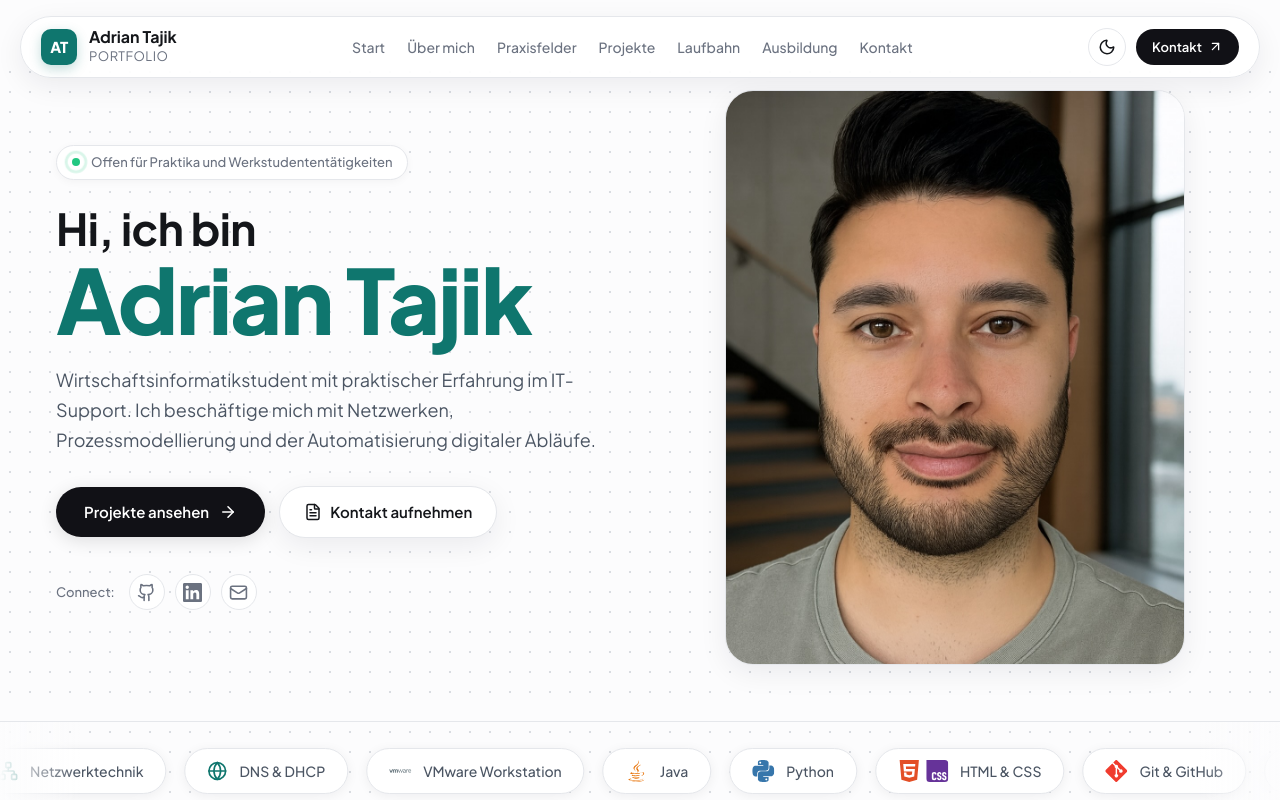
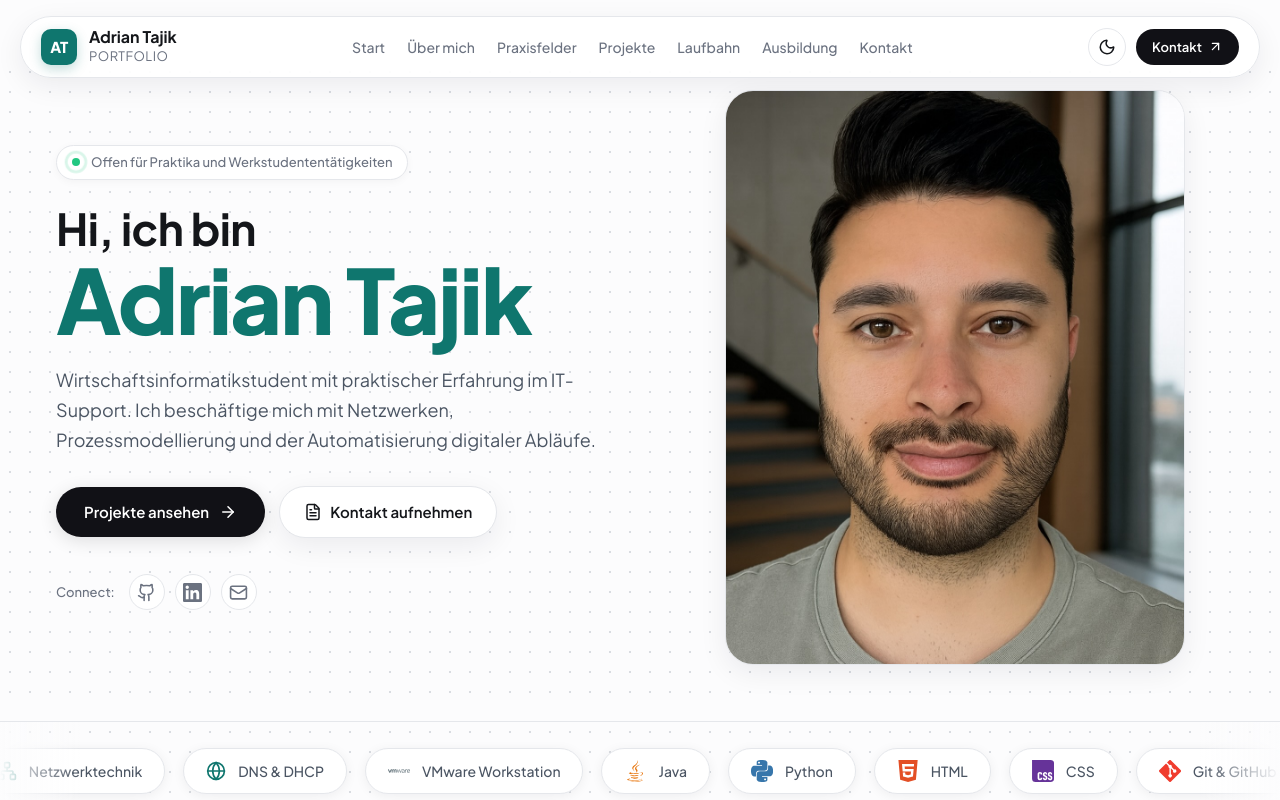
Before and after one commit to Adrian-Ta/Portfolio, a React (Vite) app: page / in a window 1280 px wide. Shown: the top 800 px of the page. Built offline with nearby package versions, Linux system fonts and the light colour scheme.

Commit message:
Technologieband: HTML, CSS, SAP Signavio, Camunda und Power BI einzeln, Power Query entfernt
Co-Authored-By: Claude Opus 5.5 <noreply@anthropic.com>

```diff
--- a/src/App.css
+++ b/src/App.css
@@ -628,7 +628,6 @@
 .marquee-pill-icon {
   display: flex;
   align-items: center;
-  gap: 6px;
 }
 
 /* Symbole ohne Firmenlogo (z. B. BPMN) in der Akzentfarbe */
--- a/src/components/TechMarquee.tsx
+++ b/src/components/TechMarquee.tsx
@@ -34,17 +34,14 @@ const techIcons: Record<TechItem['icon'], React.ReactNode> = {
   globe: <Globe size={20} />,
 };
 
-/** Firmenlogo(s) in Markenfarbe; ohne Logo ein einfaches Symbol in der Akzentfarbe. */
+/** Firmenlogo in Markenfarbe; ohne Logo ein einfaches Symbol in der Akzentfarbe. */
 const TechIcon: React.FC<{ item: TechItem }> = ({ item }) => {
-  const keys = item.logo === undefined ? [] : [item.logo].flat();
-  const logos = keys.map((key) => techLogos[key]).filter((logo) => logo !== undefined);
-  if (logos.length === 0) return <span className="marquee-pill-icon marquee-pill-icon--plain">{techIcons[item.icon]}</span>;
+  const logo = item.logo ? techLogos[item.logo] : undefined;
+  if (!logo) return <span className="marquee-pill-icon marquee-pill-icon--plain">{techIcons[item.icon]}</span>;
 
   return (
     <span className="marquee-pill-icon">
-      {logos.map((logo) => (
       <svg
-          key={logo.path}
         viewBox={logo.viewBox ?? '0 0 24 24'}
         width={22}
         height={22}
@@ -54,7 +51,6 @@ const TechIcon: React.FC<{ item: TechItem }> = ({ item }) => {
       >
         <path d={logo.path} />
       </svg>
-      ))}
     </span>
   );
 };
--- a/src/content/skills.ts
+++ b/src/content/skills.ts
@@ -24,8 +24,8 @@ export interface TechItem {
   name: string;
   category: string;
   icon: 'code' | 'layers' | 'boxes' | 'terminal' | 'server' | 'database' | 'git' | 'cpu' | 'workflow' | 'sparkles' | 'users' | 'network' | 'globe';
-  /** Schlüssel aus techLogos.ts; bei zwei Technologien (z. B. HTML & CSS) eine Liste. */
-  logo?: string | string[];
+  /** Schlüssel aus techLogos.ts */
+  logo?: string;
 }
 
 export const techSkills: TechSkill[] = [
@@ -81,10 +81,12 @@ export const techStack: TechItem[] = [
   { name: 'VMware Workstation', category: 'Lernpraxis', icon: 'cpu', logo: 'vmware' },
   { name: 'Java', category: 'Studium & Projekte', icon: 'code', logo: 'java' },
   { name: 'Python', category: 'Studium', icon: 'terminal', logo: 'python' },
-  { name: 'HTML & CSS', category: 'Grundlagen', icon: 'code', logo: ['html5', 'css'] },
+  { name: 'HTML', category: 'Grundlagen', icon: 'code', logo: 'html5' },
+  { name: 'CSS', category: 'Grundlagen', icon: 'code', logo: 'css' },
   { name: 'Git & GitHub', category: 'Aktiv genutzt', icon: 'git', logo: 'git' },
   { name: 'n8n', category: 'Lernprojekt', icon: 'workflow', logo: 'n8n' },
-  { name: 'SAP Signavio & Camunda', category: 'Studium', icon: 'workflow', logo: ['sap', 'camunda'] },
+  { name: 'SAP Signavio', category: 'Studium', icon: 'workflow', logo: 'sap' },
+  { name: 'Camunda', category: 'Studium', icon: 'workflow', logo: 'camunda' },
   { name: 'Docker', category: 'Grundlagen', icon: 'cpu', logo: 'docker' },
-  { name: 'Power BI & Power Query', category: 'Lernpraxis', icon: 'database', logo: 'powerbi' },
+  { name: 'Power BI', category: 'Lernpraxis', icon: 'database', logo: 'powerbi' },
 ];
```
Lines whose indentation alone changed are shown as unchanged.
